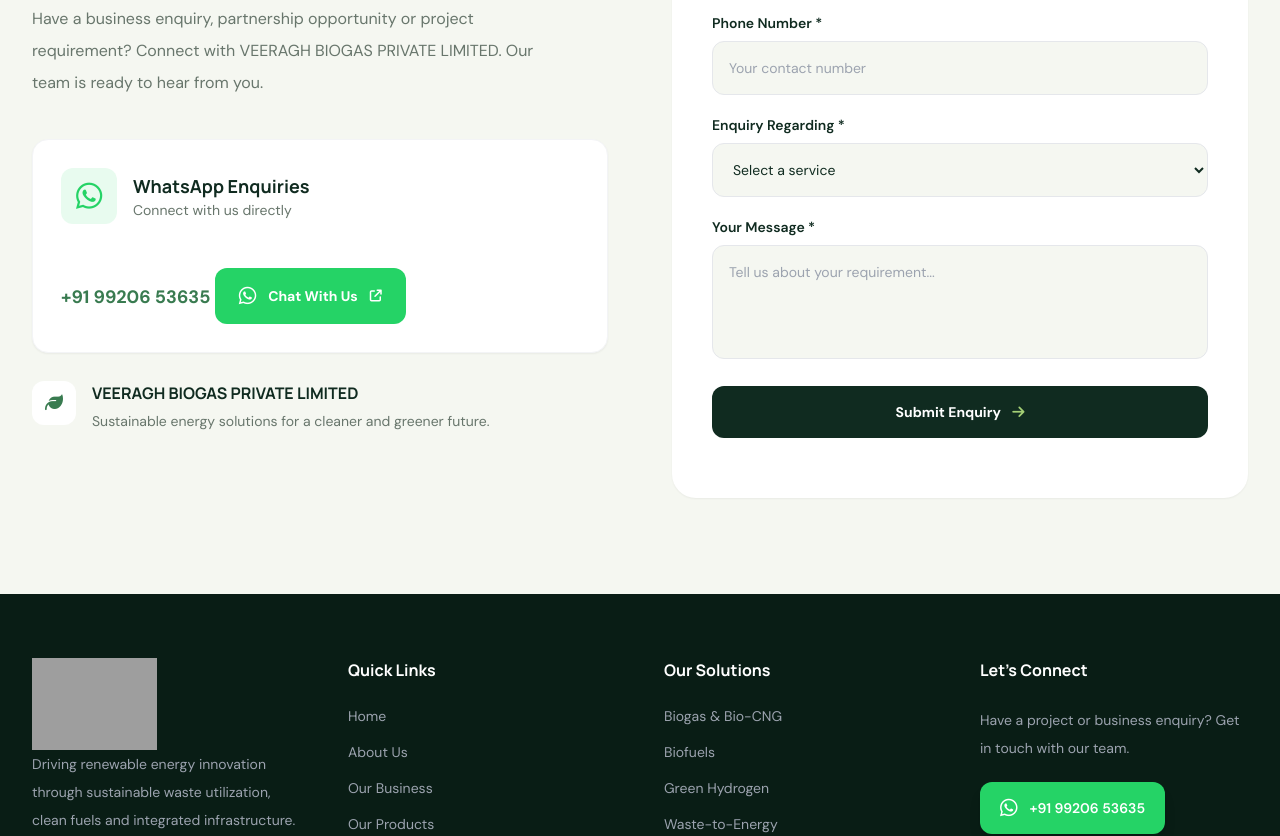
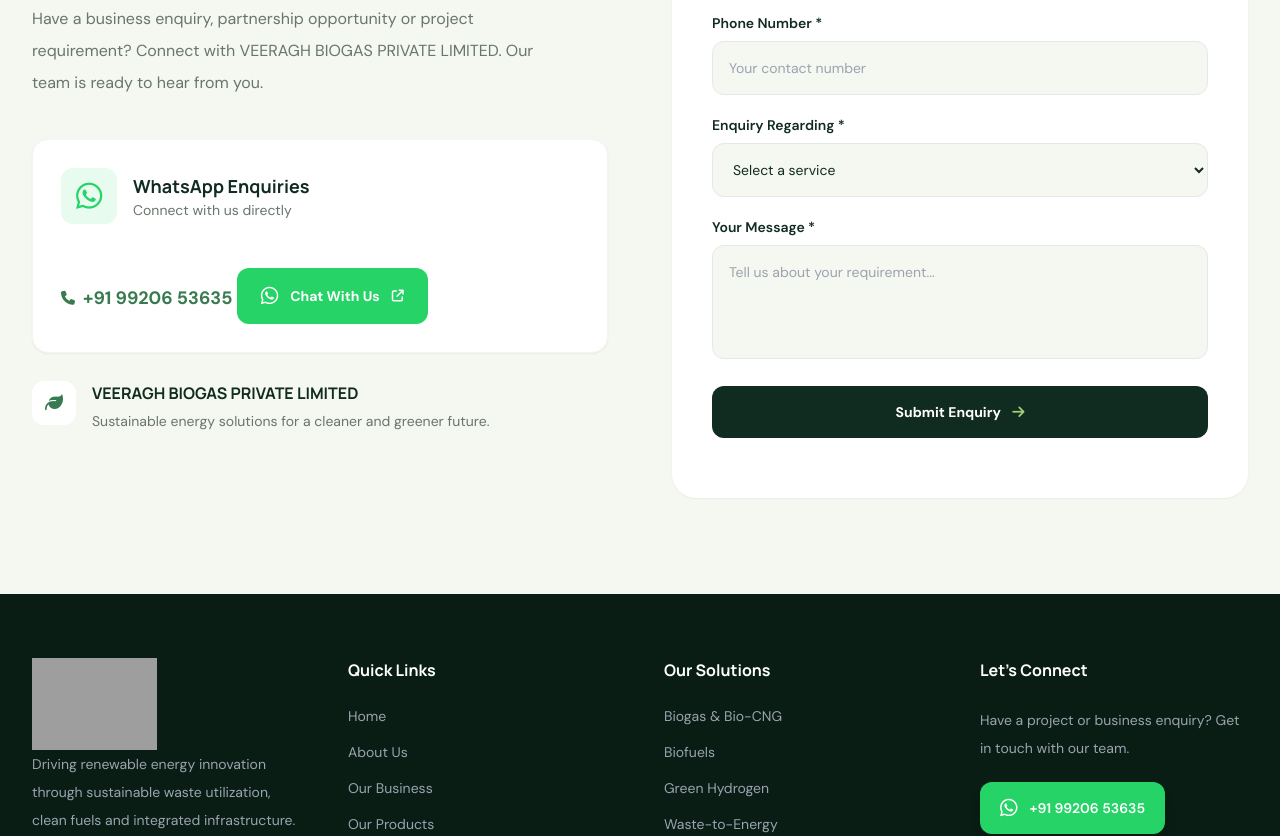
Before and after one commit to taniakk/Veeragh-Biogas, a plain HTML site: page index.html in a window 1280 px wide. Shown: the part 11164-12000 px from the top of the page. Drawn offline with nearby package versions, Linux system fonts and the light colour scheme; grey boxes are pictures that could not be loaded.

Commit message:
new changes

```diff
--- a/index.html
+++ b/index.html
@@ -1374,6 +1374,7 @@ document.addEventListener("DOMContentLoaded", () => {
           Connect with VEERAGH BIOGAS PRIVATE LIMITED. Our team is ready to hear from you.
         </p>
 
+
 <!-- WhatsApp Contact Card -->
 <div class="bg-white rounded-2xl p-6 sm:p-7 shadow-sm border border-gray-100">
 
@@ -1388,23 +1389,26 @@ document.addEventListener("DOMContentLoaded", () => {
         </div>
     </div>
 
-          <a href="https://wa.me/919920653635?text=Enquiry%20from%20website"
-             target="_blank"
-             rel="noopener noreferrer"
-             class="text-green font-bold text-lg hover:underline">
+    <!-- Click to Call -->
+    <a href="tel:+919920653635"
+       class="text-green font-bold text-lg hover:underline inline-flex items-center gap-2">
+        <i class="fa-solid fa-phone text-sm"></i>
         +91 99206 53635
     </a>
 
+    <!-- WhatsApp Chat -->
     <a href="https://wa.me/919920653635?text=Enquiry%20from%20website"
        target="_blank"
        rel="noopener noreferrer"
        class="mt-6 inline-flex items-center justify-center gap-3 bg-[#25D366] text-white px-6 py-3.5 rounded-xl font-bold text-sm hover:bg-[#20bd5a] transition-all duration-300 hover:-translate-y-1">
+
         <i class="fa-brands fa-whatsapp text-xl"></i>
         Chat With Us
         <i class="fa-solid fa-arrow-up-right-from-square text-xs"></i>
     </a>
 
 </div>
+
 
         <!-- Business Information -->
         <div class="mt-7 flex items-start gap-4">
```
Lines whose indentation alone changed are shown as unchanged.
